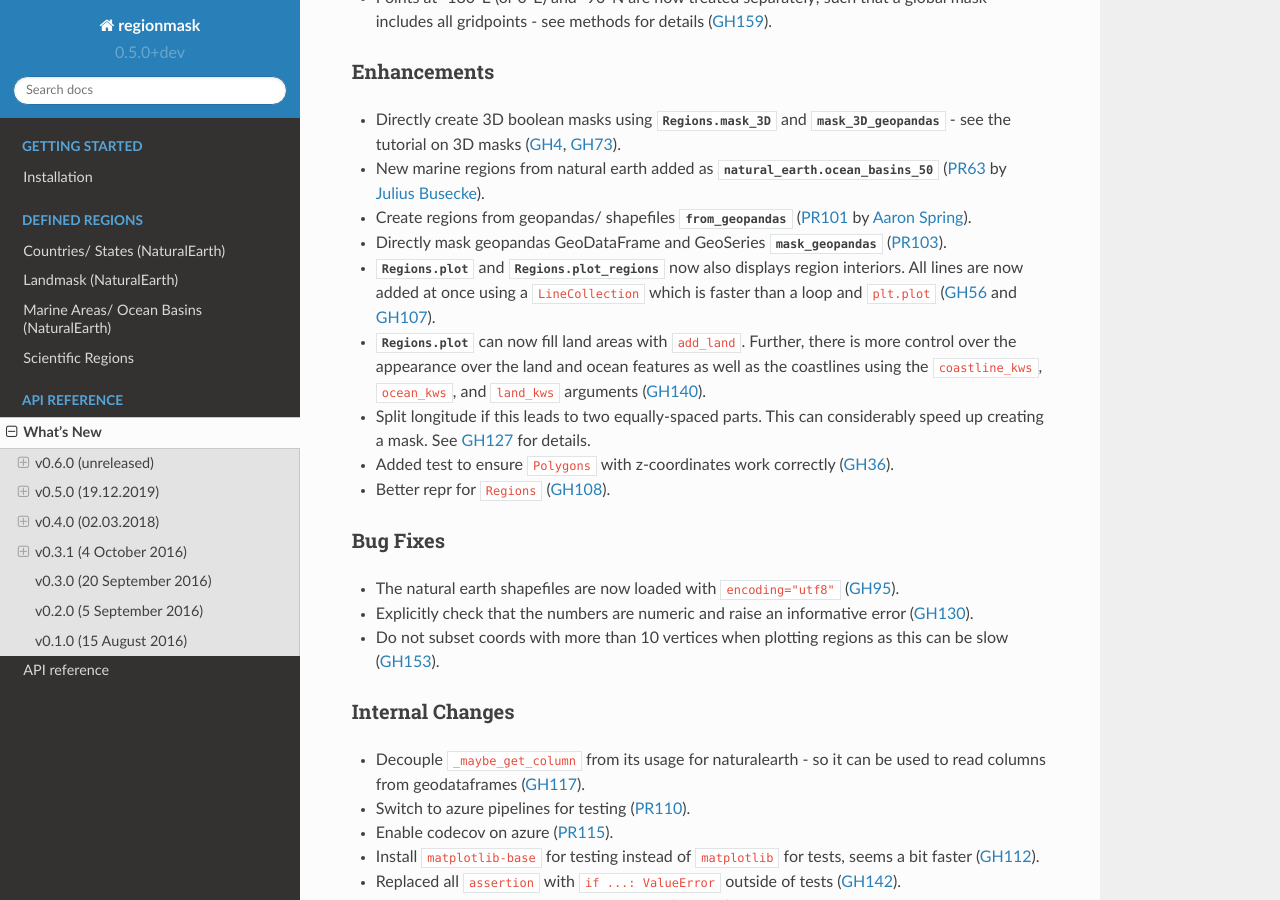
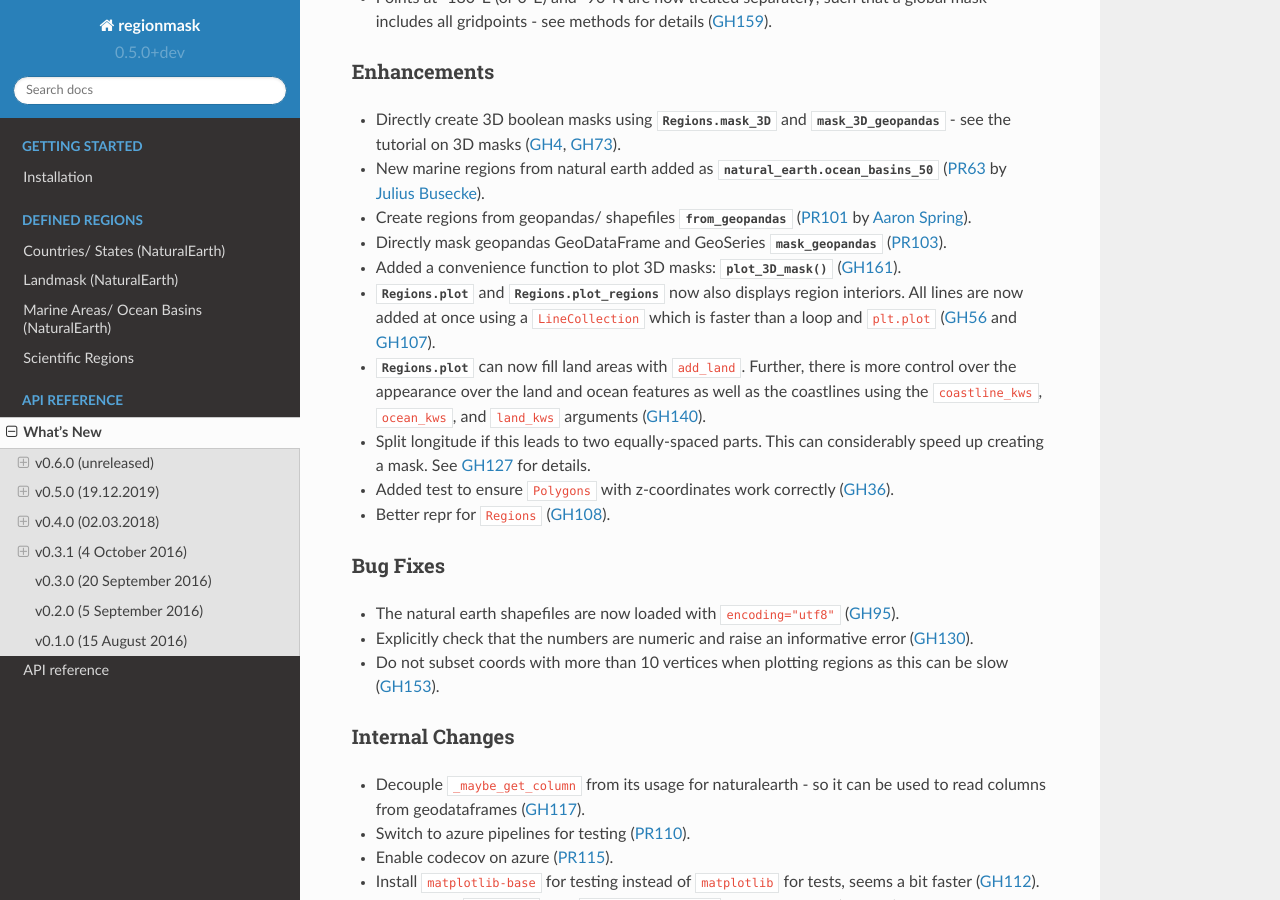
Before and after one commit to regionmask/regionmask, a Sphinx documentation site: the page built from docs/whats_new.rst, in a window 1280 px wide and 900 px high, scrolled down 700 px. Built offline with Sphinx 7.4.7 and the Read the Docs theme 2.0.0, drawn with Linux system fonts in a browser that asks for light colours; pages that are not in the unit, such as notebooks, are missing from menus.

Commit message:
add docu

```diff
--- a/docs/api.rst
+++ b/docs/api.rst
@@ -13,10 +13,11 @@ Top-level functions
 .. autosummary::
    :toctree: generated/
 
-   create_mask_contains
    mask_geopandas
    mask_3D_geopandas
    from_geopandas
+   plot_3D_mask
+   create_mask_contains
 
 
 Regions
--- a/docs/whats_new.rst
+++ b/docs/whats_new.rst
@@ -44,6 +44,7 @@ Enhancements
 - Create regions from geopandas/ shapefiles :py:attr:`from_geopandas`
   (:pull:`101` by `Aaron Spring <https://github.com/aaronspring>`_).
 - Directly mask geopandas GeoDataFrame and GeoSeries :py:attr:`mask_geopandas` (:pull:`103`).
+- Added a convenience function to plot 3D masks: :py:func:`plot_3D_mask` (:issue:`161`).
 - :py:attr:`Regions.plot` and :py:attr:`Regions.plot_regions` now also displays region interiors.
   All lines are now added at once using a ``LineCollection`` which is faster than
   a loop and ``plt.plot`` (:issue:`56` and :issue:`107`).
```
Also changed, not shown: docs/notebooks/mask_3D.ipynb.
